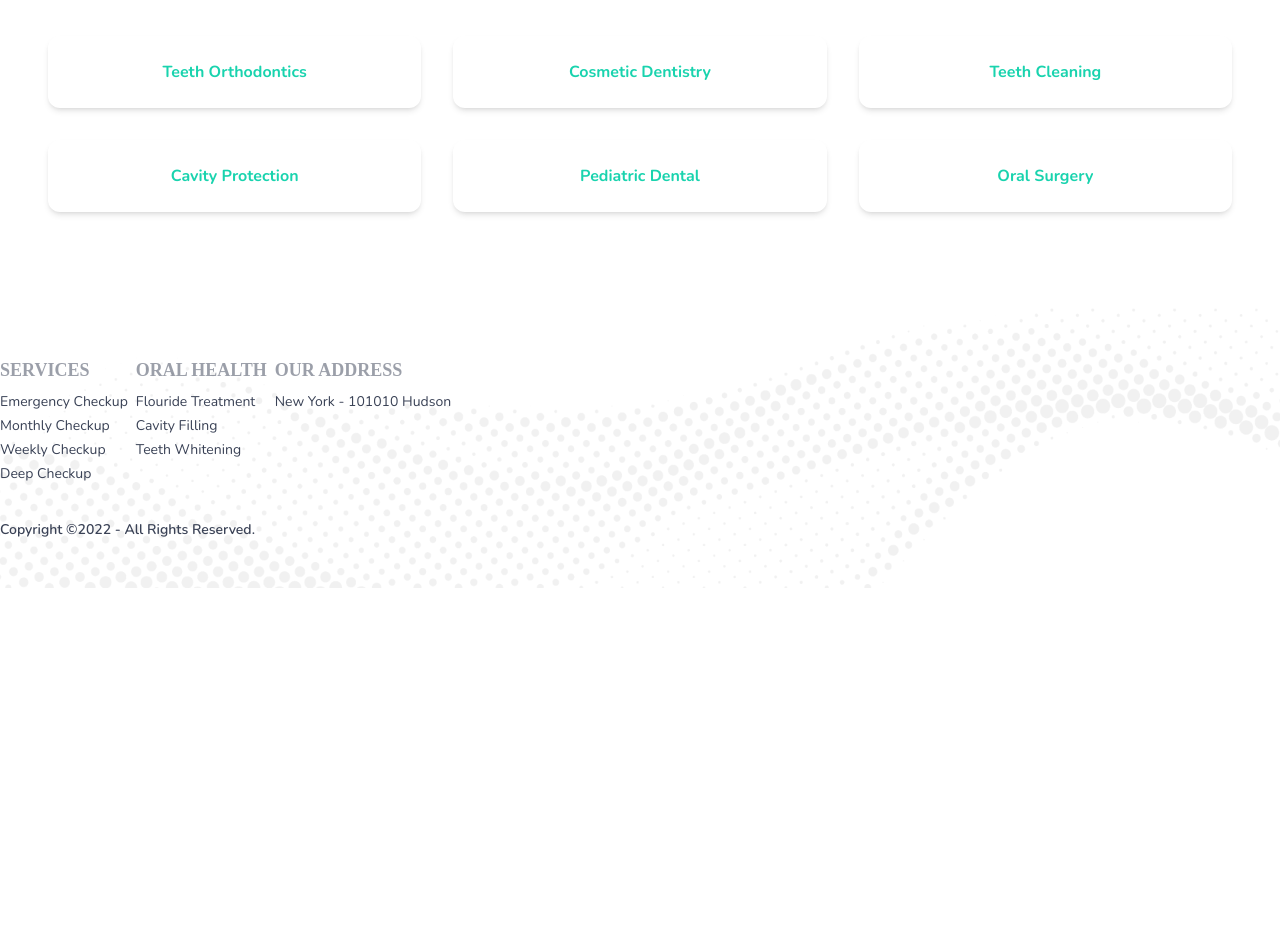
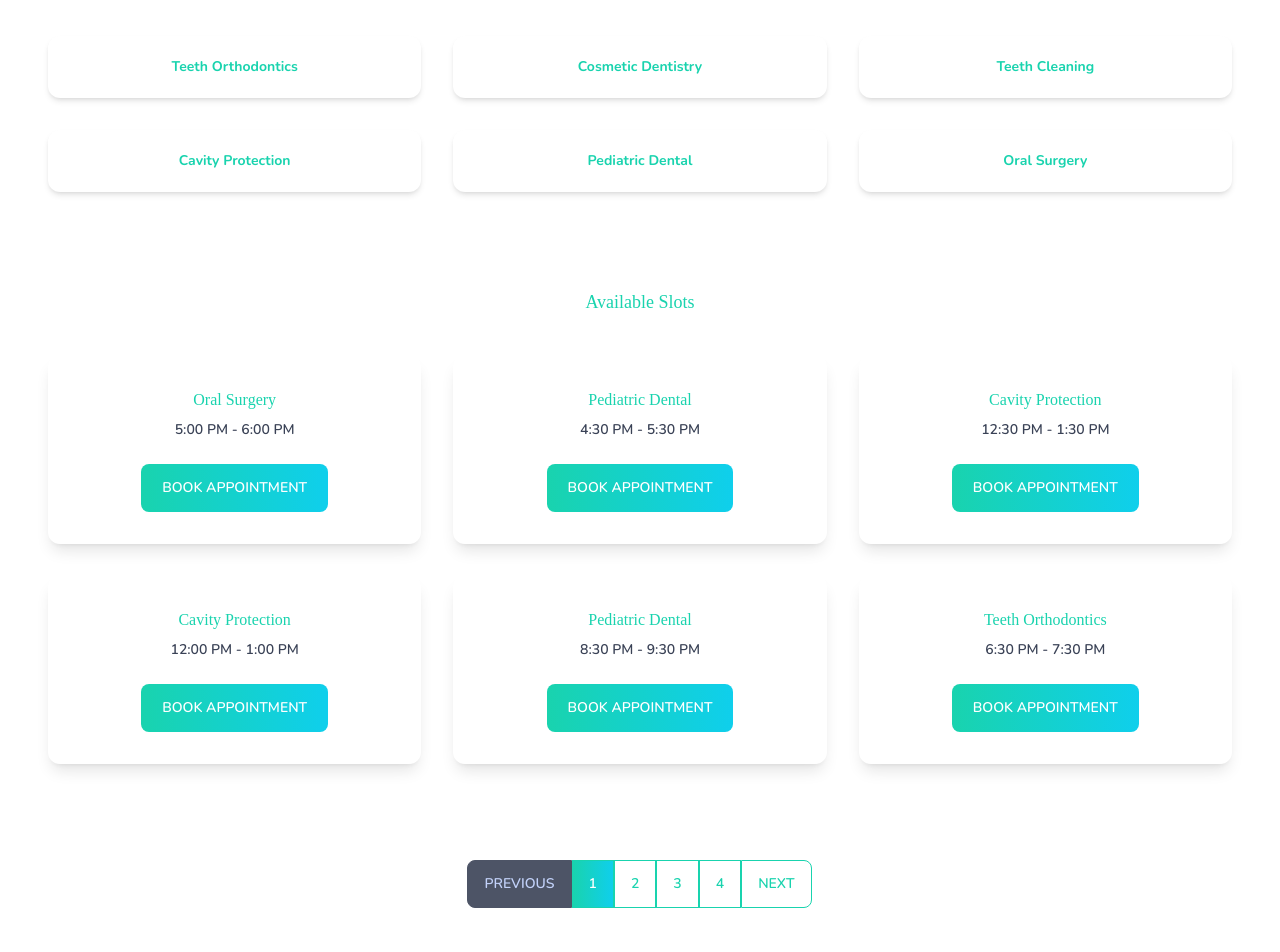
Before and after one commit to genuinestalwart/doctors-portal-client, a React (Create React App) app: page /appointment in a window 1280 px wide. Shown: the part 960-1912 px from the top of the page. Before the commit the page ends 1548 px from the top, so only its background shows below. Built offline with nearby package versions, Linux system fonts and the light colour scheme; a web font is replaced by a local one.

Commit message:
appointment page completed

```diff
--- a/package.json
+++ b/package.json
@@ -14,6 +14,7 @@
 		"@testing-library/user-event": "^13.5.0",
 		"daisyui": "^2.14.3",
 		"date-fns": "^2.28.0",
+		"hover.css": "^2.3.2",
 		"react": "^18.1.0",
 		"react-day-picker": "^8.0.5",
 		"react-dom": "^18.1.0",
--- /dev/null
+++ b/public/mockData.json
@@ -0,0 +1,82 @@
+[
+	{
+		"visitingHours": "5:00 PM - 6:00 PM",
+		"serviceName": "Oral Surgery"
+	},
+	{
+		"visitingHours": "4:30 PM - 5:30 PM",
+		"serviceName": "Pediatric Dental"
+	},
+	{
+		"visitingHours": "12:30 PM - 1:30 PM",
+		"serviceName": "Cavity Protection"
+	},
+	{
+		"visitingHours": "12:00 PM - 1:00 PM",
+		"serviceName": "Cavity Protection"
+	},
+	{
+		"visitingHours": "8:30 PM - 9:30 PM",
+		"serviceName": "Pediatric Dental"
+	},
+	{
+		"visitingHours": "6:30 PM - 7:30 PM",
+		"serviceName": "Teeth Orthodontics"
+	},
+	{
+		"visitingHours": "6:00 PM - 7:00 PM",
+		"serviceName": "Teeth Orthodontics"
+	},
+	{
+		"visitingHours": "5:30 PM - 6:30 PM",
+		"serviceName": "Oral Surgery"
+	},
+	{
+		"visitingHours": "10:30 AM - 11:30 AM",
+		"serviceName": "Cosmetic Dentistry"
+	},
+	{
+		"visitingHours": "6:30 PM - 7:30 PM",
+		"serviceName": "Teeth Cleaning"
+	},
+	{
+		"visitingHours": "10:00 AM - 11:00 AM",
+		"serviceName": "Cosmetic Dentistry"
+	},
+	{
+		"visitingHours": "7:00 PM - 8:00 PM",
+		"serviceName": "Oral Surgery"
+	},
+	{
+		"visitingHours": "6:00 PM - 7:00 PM",
+		"serviceName": "Teeth Orthodontics"
+	},
+	{
+		"visitingHours": "10:30 AM - 11:30 AM",
+		"serviceName": "Cosmetic Dentistry"
+	},
+	{
+		"visitingHours": "1:00 PM - 2:00 PM",
+		"serviceName": "Teeth Cleaning"
+	},
+	{
+		"visitingHours": "12:30 PM - 1:30 PM",
+		"serviceName": "Cavity Protection"
+	},
+	{
+		"visitingHours": "6:30 PM - 7:30 PM",
+		"serviceName": "Teeth Orthodontics"
+	},
+	{
+		"visitingHours": "6:00 PM - 7:00 PM",
+		"serviceName": "Pediatric Dental"
+	},
+	{
+		"visitingHours": "7:30 PM - 8:30 PM",
+		"serviceName": "Cavity Protection"
+	},
+	{
+		"visitingHours": "10:00 AM - 11:00 AM",
+		"serviceName": "Teeth Cleaning"
+	}
+]
--- a/src/App.css
+++ b/src/App.css
@@ -12,3 +12,17 @@ h5,
 h6 {
 	font-family: "Salsa", cursive;
 }
+.btn-group > .btn-active,
+.btn-group > .btn-primary:hover,
+.btn-group > .btn-primary.btn-active {
+	@apply bg-gradient-to-r;
+	@apply border-primary;
+	@apply hover:border-primary;
+	@apply from-primary;
+	@apply text-base-100;
+	@apply to-secondary;
+}
+.btn-outline.disabled\:btn-accent:disabled {
+	@apply opacity-90;
+	@apply text-accent-content;
+}
--- /dev/null
+++ b/src/components/Appointment/PageNav.js
@@ -0,0 +1,48 @@
+import React from "react";
+
+const PageNav = ({ currentPage, pages, setCurrentPage }) => {
+	return (
+		<div className='flex justify-center my-24'>
+			<div className='btn-group'>
+				<button
+					onClick={() => {
+						if (currentPage > 0) {
+							setCurrentPage(currentPage - 1);
+						}
+					}}
+					className={`btn btn-outline btn-primary ${
+						!currentPage ? "btn-disabled disabled:btn-accent" : ""
+					}`}
+					disabled={!currentPage ? true : false}>
+					Previous
+				</button>
+				{[...Array(pages).keys()].map((num) => (
+					<button
+						key={num}
+						onClick={() => setCurrentPage(num)}
+						className={`btn btn-outline btn-primary ${
+							currentPage === num ? "btn-active" : ""
+						}`}>
+						{num + 1}
+					</button>
+				))}
+				<button
+					onClick={() => {
+						if (currentPage + 1 !== pages) {
+							setCurrentPage(currentPage + 1);
+						}
+					}}
+					className={`btn btn-outline btn-primary ${
+						currentPage + 1 === pages
+							? "btn-disabled disabled:btn-accent"
+							: ""
+					}`}
+					disabled={currentPage + 1 === pages ? true : false}>
+					Next
+				</button>
+			</div>
+		</div>
+	);
+};
+
+export default PageNav;
--- a/src/components/Appointment/Services.js
+++ b/src/components/Appointment/Services.js
@@ -1,4 +1,5 @@
 import React from "react";
+import Service from "../Mapped/Service";
 
 const months = [
 	"January",
@@ -15,42 +16,38 @@ const months = [
 	"December",
 ];
 
-const Services = ({ selected }) => {
+const Services = ({ selected, service, services, setService }) => {
 	const [year, month, date] = [
-		selected.getFullYear(),
-		selected.getMonth(),
-		selected.getDate(),
+		selected?.getFullYear(),
+		selected?.getMonth(),
+		selected?.getDate(),
 	];
 
 	return (
 		<section className='mb-24'>
 			<h5 className='text-primary text-center text-lg'>
-				Available Services on {months[month]} {date}, {year}
+				Available Services
+				{selected ? ` on ${months[month]} ${date}, ${year}` : ""}
 			</h5>
 			<h6 className='my-2 opacity-60 text-center'>
 				Please Select a Service
 			</h6>
 
-			<div className='gap-8 grid grid-cols-3 mt-10 px-12'>
-				<div className='font-bold p-6 rounded-xl shadow-md text-primary text-center'>
-					Teeth Orthodontics
+			{selected ? (
+				<div className='gap-8 grid grid-cols-3 mt-10 px-12'>
+					{services.map((serviceName) => (
+						<Service
+							key={services.indexOf(serviceName)}
+							service={service}
+							serviceName={serviceName}
+							setService={setService}></Service>
+					))}
 				</div>
-				<div className='font-bold p-6 rounded-xl shadow-md text-primary text-center'>
-					Cosmetic Dentistry
+			) : (
+				<div className='bg-base-200 bg-opacity-25 border border-primary border-solid flex font-bold h-48 items-center justify-center mt-10 mx-12 rounded-xl text-error'>
+					None. Please select a date first.
 				</div>
-				<div className='font-bold p-6 rounded-xl shadow-md text-primary text-center'>
-					Teeth Cleaning
-				</div>
-				<div className='font-bold p-6 rounded-xl shadow-md text-primary text-center'>
-					Cavity Protection
-				</div>
-				<div className='font-bold p-6 rounded-xl shadow-md text-primary text-center'>
-					Pediatric Dental
-				</div>
-				<div className='font-bold p-6 rounded-xl shadow-md text-primary text-center'>
-					Oral Surgery
-				</div>
-			</div>
+			)}
 		</section>
 	);
 };
--- /dev/null
+++ b/src/components/Appointment/Slots.js
@@ -0,0 +1,64 @@
+import React, { useEffect, useState } from "react";
+import Slot from "../Mapped/Slot/Slot";
+import PageNav from "./PageNav";
+
+const Slots = ({ selected, service }) => {
+	const [serviceList, setServiceList] = useState([]);
+	const [pages, setPages] = useState(0);
+	const [currentPage, setCurrentPage] = useState(0);
+
+	useEffect(() => {
+		fetch("./mockData.json")
+			.then((res) => res.json())
+			.then((data) => {
+				if (service) {
+					const filtered = data.filter(
+						(slot) => slot.serviceName === service
+					);
+					setServiceList(filtered);
+					setPages(Math.ceil(filtered.length / 6));
+				} else {
+					setServiceList(data);
+					setPages(Math.ceil(data.length / 6));
+				}
+			});
+	}, [service]);
+
+	useEffect(() => {
+		setCurrentPage(0);
+	}, [pages]);
+
+	return (
+		<section>
+			{selected ? (
+				<div>
+					<div>
+						<h5 className='text-primary text-center text-lg'>
+							Available Slots
+							{service ? ` for ${service}` : ""}
+						</h5>
+
+						<div className='gap-8 grid grid-cols-3 mt-10 px-12'>
+							{serviceList
+								.slice(currentPage * 6, currentPage * 6 + 6)
+								.map((slot) => (
+									<Slot
+										key={serviceList.indexOf(slot)}
+										slot={slot}></Slot>
+								))}
+						</div>
+					</div>
+
+					<PageNav
+						currentPage={currentPage}
+						pages={pages}
+						setCurrentPage={setCurrentPage}></PageNav>
+				</div>
+			) : (
+				""
+			)}
+		</section>
+	);
+};
+
+export default Slots;
--- a/src/components/Main/Appointment.js
+++ b/src/components/Main/Appointment.js
@@ -2,16 +2,31 @@ import React from "react";
 import { useState } from "react";
 import Calendar from "../Appointment/Calendar/Calendar";
 import Services from "../Appointment/Services";
+import Slots from "../Appointment/Slots";
 
 const currentDate = new Date();
+const services = [
+	"Teeth Orthodontics",
+	"Cosmetic Dentistry",
+	"Teeth Cleaning",
+	"Cavity Protection",
+	"Pediatric Dental",
+	"Oral Surgery",
+];
 
 const Appointment = () => {
 	const [selected, setSelected] = useState(currentDate);
+	const [service, setService] = useState("");
 
 	return (
 		<>
 			<Calendar selected={selected} setSelected={setSelected}></Calendar>
-			<Services selected={selected}></Services>
+			<Services
+				selected={selected}
+				service={service}
+				services={services}
+				setService={setService}></Services>
+			<Slots selected={selected} service={service}></Slots>
 		</>
 	);
 };
--- /dev/null
+++ b/src/components/Mapped/Service.js
@@ -0,0 +1,28 @@
+import React from "react";
+
+const Service = ({ service, serviceName, setService }) => {
+	const buttonStyle =
+		"hover:bg-gradient-to-r border-0 btn btn-primary font-bold hover:from-primary h-auto normal-case p-6 rounded-xl shadow-md text-primary hover:text-base-100 hover:to-secondary text-center";
+	const selectedButtonStyle =
+		"bg-gradient-to-r from-primary text-base-100 to-secondary";
+
+	const handleService = (name) => {
+		if (service === name) {
+			setService("");
+		} else {
+			setService(name);
+		}
+	};
+
+	return (
+		<button
+			onClick={() => handleService(serviceName)}
+			className={`${
+				service === serviceName ? selectedButtonStyle : "bg-base-100"
+			} ${buttonStyle}`}>
+			{serviceName}
+		</button>
+	);
+};
+
+export default Service;
--- /dev/null
+++ b/src/components/Mapped/Slot/Slot.css
@@ -0,0 +1,15 @@
+.hvr-grow {
+	display: inline-block;
+	vertical-align: middle;
+	transform: translateZ(0);
+	backface-visibility: hidden;
+	-moz-osx-font-smoothing: grayscale;
+	transition-duration: 0.3s;
+	transition-property: transform;
+}
+
+.hvr-grow:hover,
+.hvr-grow:focus,
+.hvr-grow:active {
+	transform: scale(1.1);
+}
--- /dev/null
+++ b/src/components/Mapped/Slot/Slot.js
@@ -0,0 +1,23 @@
+import React from "react";
+import "./Slot.css";
+
+const Slot = ({ slot }) => {
+	const { serviceName, visitingHours } = slot;
+
+	return (
+		<div className='hvr-grow py-8 rounded-xl shadow-lg space-y-6'>
+			<div className='space-y-2 text-center'>
+				<h6 className='text-primary'>{serviceName}</h6>
+				<p className='font-semibold text-sm'>{visitingHours}</p>
+			</div>
+
+			<div className='flex justify-center'>
+				<button className='bg-gradient-to-r border-0 btn btn-primary font-semibold from-primary hover:from-primary-focus text-base-100 to-secondary hover:to-secondary-focus w-1/2'>
+					Book Appointment
+				</button>
+			</div>
+		</div>
+	);
+};
+
+export default Slot;
```
Also changed, not shown: 1 other file (tests, documents, lock files or other folders).
